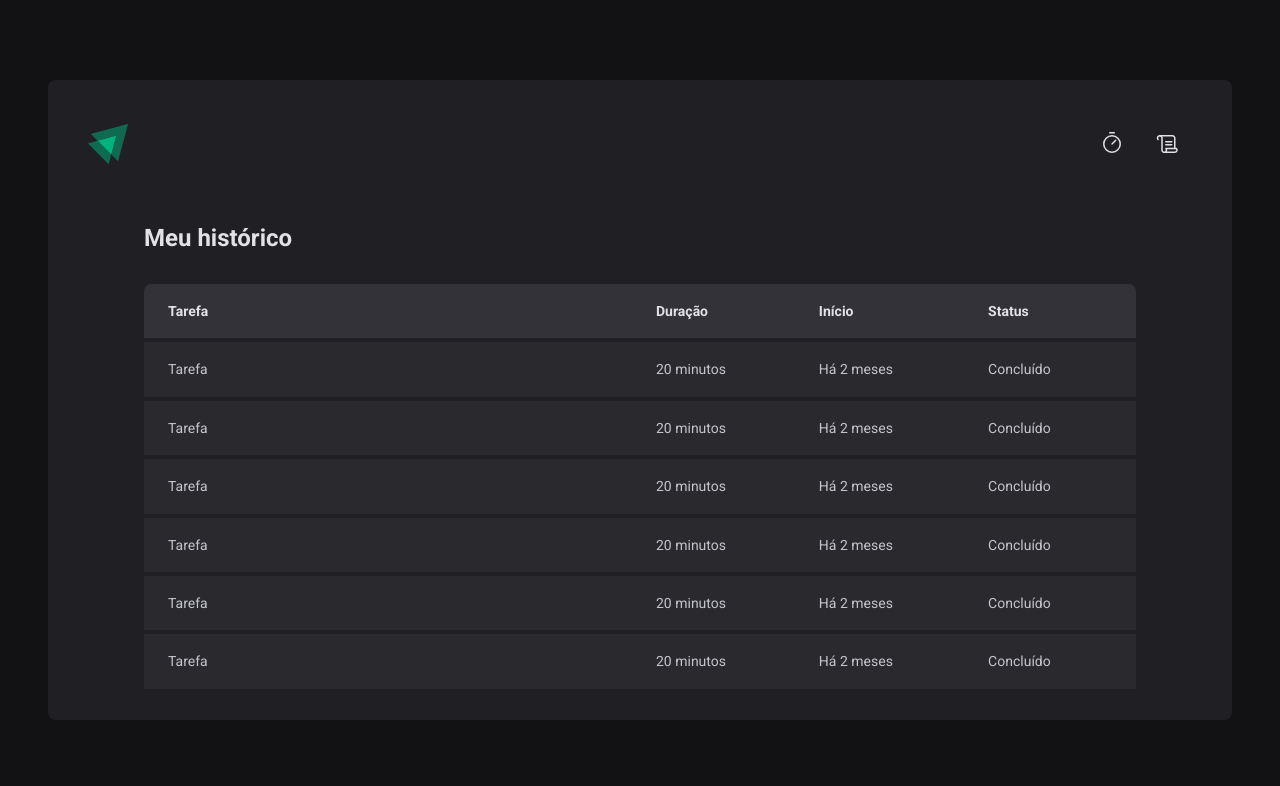
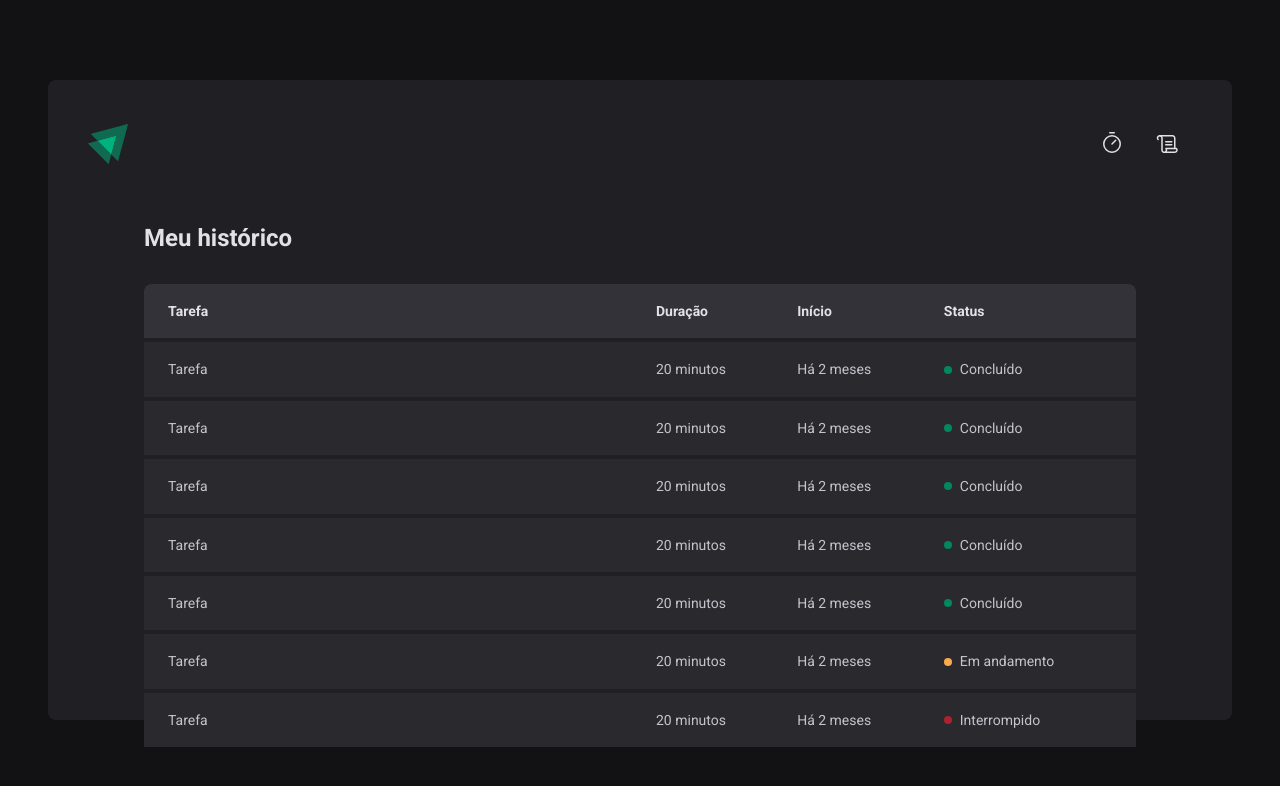
Before and after one commit to osvaldokalvaitir/reactjs-ignite2022-project2, a React (Vite) app: page /history in a window 1280 px wide. Shown: the top 786 px of the page. Built offline with nearby package versions, Linux system fonts and the light colour scheme.

Commit message:
Componente: Status

```diff
--- a/src/pages/History/index.tsx
+++ b/src/pages/History/index.tsx
@@ -1,4 +1,4 @@
-import { HistoryContainer, HistoryList } from './styles'
+import { HistoryContainer, HistoryList, Status } from './styles'
 
 export function History() {
   return (
@@ -20,37 +20,57 @@
               <td>Tarefa</td>
               <td>20 minutos</td>
               <td>Há 2 meses</td>
-              <td>Concluído</td>
+              <td>
+                <Status statusColor="green">Concluído</Status>
+              </td>
             </tr>
             <tr>
               <td>Tarefa</td>
               <td>20 minutos</td>
               <td>Há 2 meses</td>
-              <td>Concluído</td>
+              <td>
+                <Status statusColor="green">Concluído</Status>
+              </td>
             </tr>
             <tr>
               <td>Tarefa</td>
               <td>20 minutos</td>
               <td>Há 2 meses</td>
-              <td>Concluído</td>
+              <td>
+                <Status statusColor="green">Concluído</Status>
+              </td>
             </tr>
             <tr>
               <td>Tarefa</td>
               <td>20 minutos</td>
               <td>Há 2 meses</td>
-              <td>Concluído</td>
+              <td>
+                <Status statusColor="green">Concluído</Status>
+              </td>
             </tr>
             <tr>
               <td>Tarefa</td>
               <td>20 minutos</td>
               <td>Há 2 meses</td>
-              <td>Concluído</td>
+              <td>
+                <Status statusColor="green">Concluído</Status>
+              </td>
             </tr>
             <tr>
               <td>Tarefa</td>
               <td>20 minutos</td>
               <td>Há 2 meses</td>
-              <td>Concluído</td>
+              <td>
+                <Status statusColor="yellow">Em andamento</Status>
+              </td>
+            </tr>
+            <tr>
+              <td>Tarefa</td>
+              <td>20 minutos</td>
+              <td>Há 2 meses</td>
+              <td>
+                <Status statusColor="red">Interrompido</Status>
+              </td>
             </tr>
           </tbody>
         </table>
--- a/src/pages/History/styles.ts
+++ b/src/pages/History/styles.ts
@@ -60,3 +60,28 @@
     }
   }
 `
+
+const STATUS_COLORS = {
+  yellow: 'yellow-500',
+  green: 'green-500',
+  red: 'red-500',
+} as const
+
+interface StatusProps {
+  statusColor: keyof typeof STATUS_COLORS
+}
+
+export const Status = styled.span<StatusProps>`
+  display: flex;
+  align-items: center;
+  gap: 0.5rem;
+
+  &::before {
+    content: '';
+    width: 0.5rem;
+    height: 0.5rem;
+    border-radius: 9999px;
+    background-color: ${(props) =>
+      props.theme[STATUS_COLORS[props.statusColor]]};
+  }
+`
```
